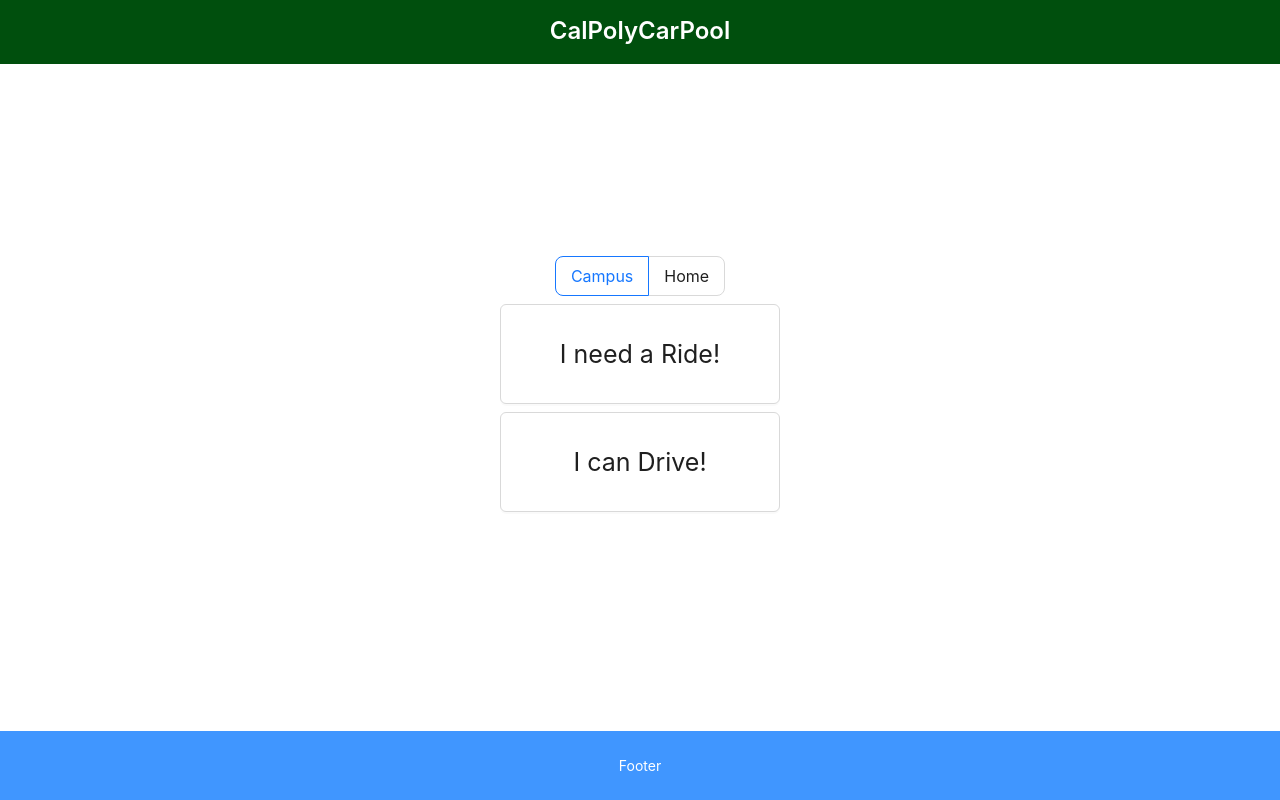
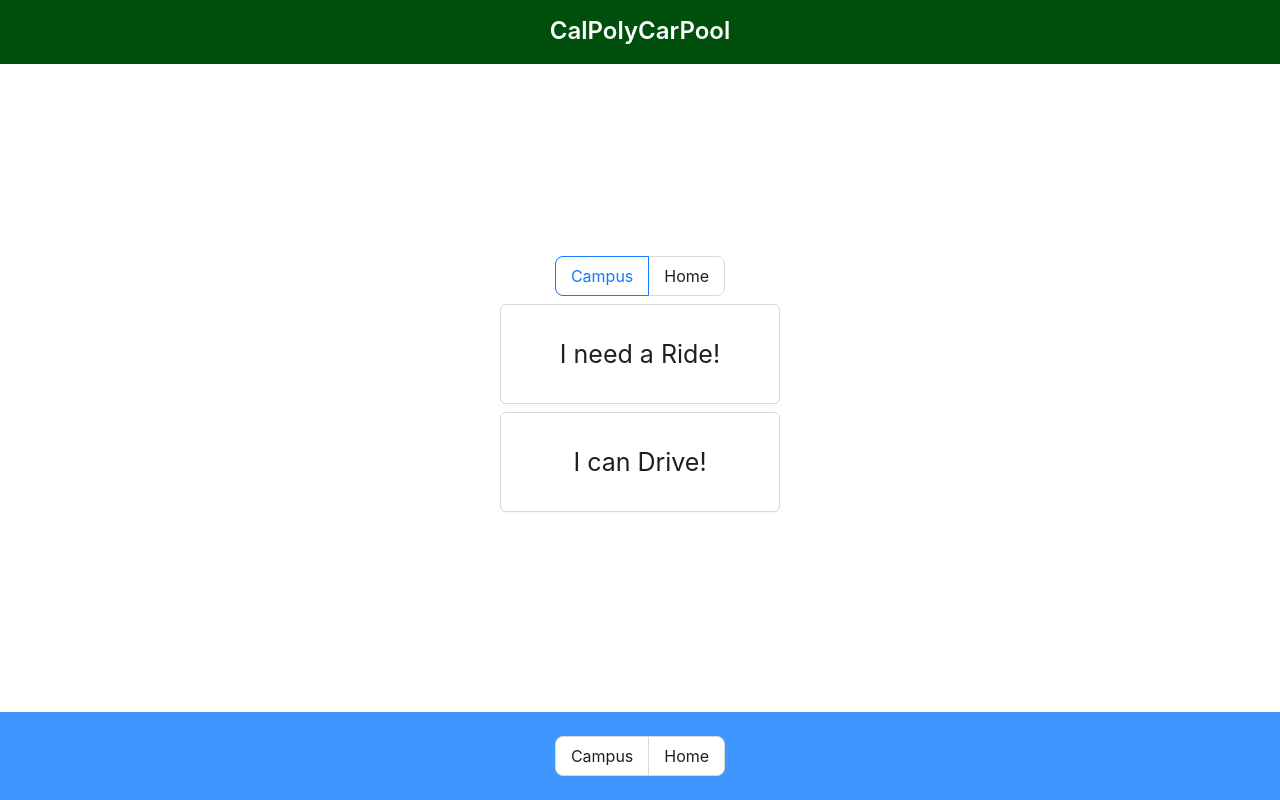
Before and after one commit to ChirayuRai/CalPolyCarPool, a React (Vite) app in the folder frontend/: page / in a window 1280 px wide. Built offline with nearby package versions, Linux system fonts and the light colour scheme.

Commit message:
template for footer navigation

```diff
--- a/frontend/src/App.tsx
+++ b/frontend/src/App.tsx
@@ -1,9 +1,10 @@
 import React, { useState } from 'react';
 import './App.css'; // Assuming you have some CSS file for global styles
-import { Flex, Layout } from 'antd';
+import { Flex, Layout, Radio, RadioChangeEvent } from 'antd';
 import { Content, Footer, Header } from 'antd/es/layout/layout';
 import Home from './pages/Home';
 import AppHeader from './components/AppHeader';
+import { RadioButtonProps } from 'antd/es/radio/radioButton';
 
 const headerStyle: React.CSSProperties = {
   textAlign: 'center',
@@ -46,6 +47,19 @@ const layoutStyle = {
 const App: React.FC = () => {
   // Simulated authentication state
   const [isAuthenticated, setIsAuthenticated] = useState(true);
+  const [selectedView, setSelectedView] = useState(<Home />);
+
+  const handleSelectedViewChange = (e: RadioChangeEvent) => {
+    let value = e.target.value;
+    if (value === "Home")
+      setSelectedView(<Home />);
+    else if (value === "Home")
+      setSelectedView(<Home />);
+    else if (value === "Home")
+      setSelectedView(<Home />);
+    else if (value === "Home")
+      setSelectedView(<Home />);
+  }
 
   return (
     <div className="App">
@@ -53,12 +67,15 @@ const App: React.FC = () => {
         <Layout style={layoutStyle}>
           <AppHeader />
           <Content style={contentStyle}>
-            <Home />
+            {selectedView}
           </Content>
           {
             isAuthenticated ?
               <Footer style={footerStyle}>
-                Footer
+              <Radio.Group defaultValue={selectedView.constructor.name} size="large" onChange={handleSelectedViewChange}>
+                <Radio.Button value="Campus">Campus</Radio.Button>
+                <Radio.Button value="Home">Home</Radio.Button>
+              </Radio.Group>
               </Footer>
             :
               <></>
```
